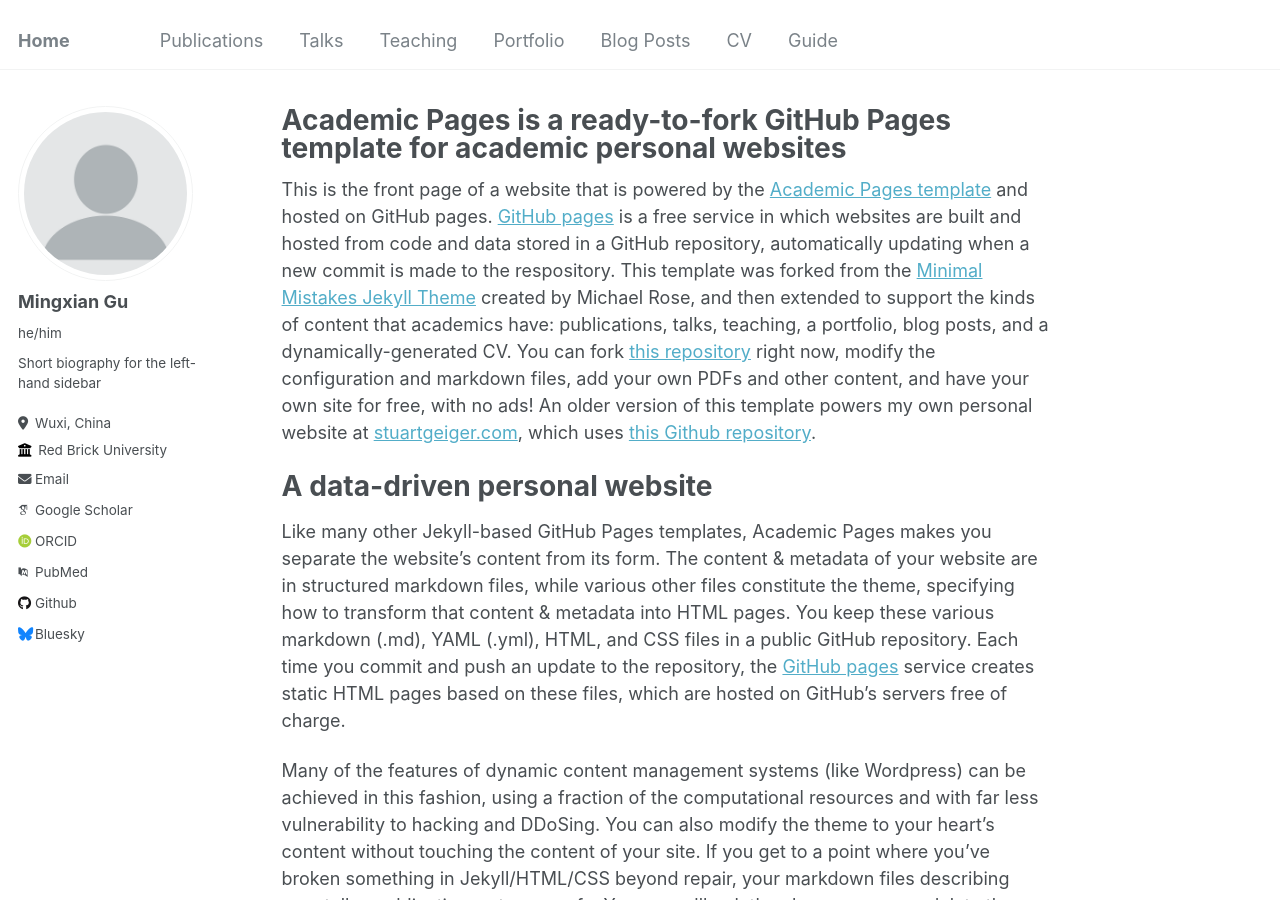
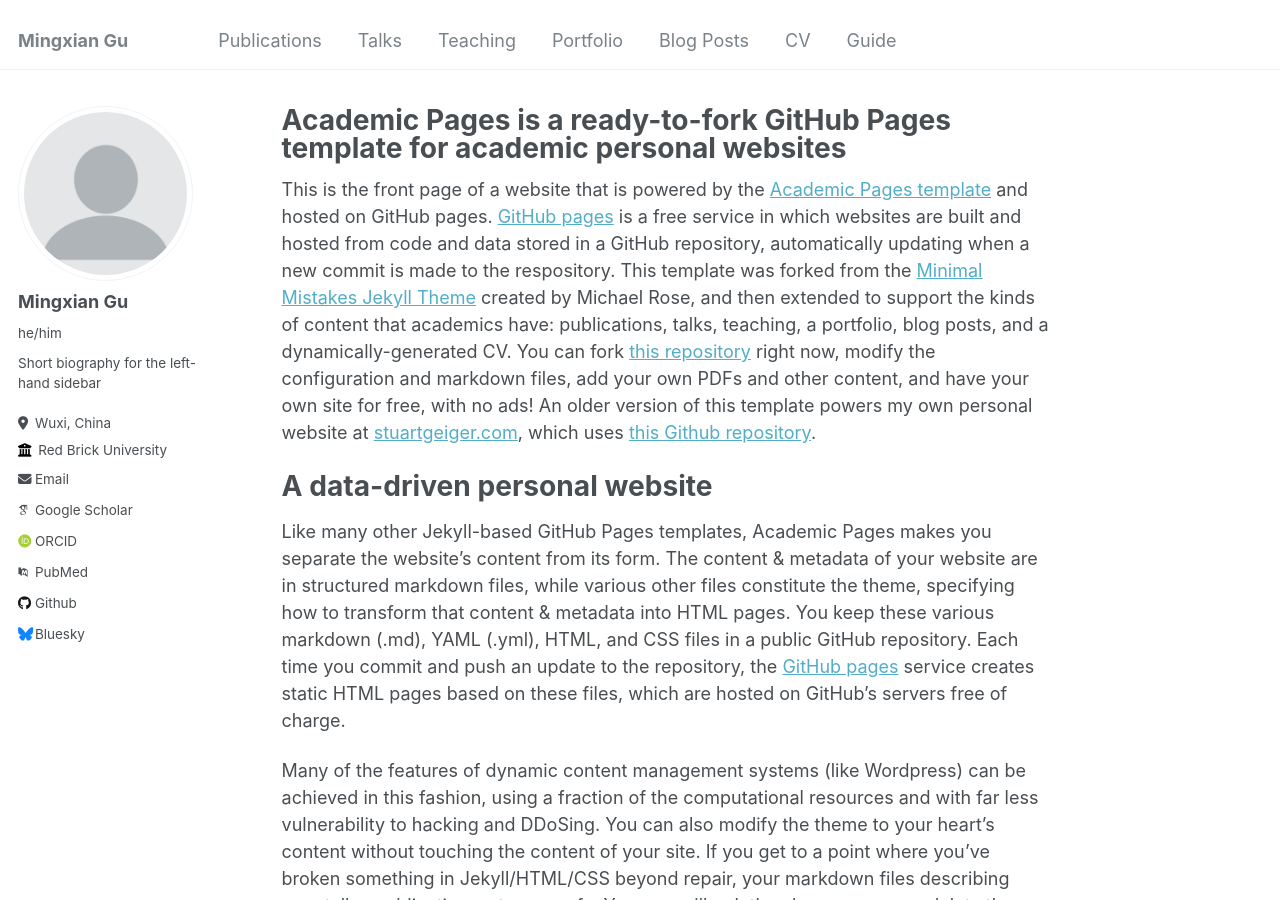
Before and after one commit to 0x7C08/0x7C08.github.io, a Jekyll site: the page built from _pages/about.md, in a window 1280 px wide and 900 px high. Built offline with Jekyll 4.4.1, drawn with Linux system fonts in a browser that asks for light colours; some web fonts are replaced.

Commit message:
Update _config.yml

```diff
--- a/_config.yml
+++ b/_config.yml
@@ -8,7 +8,7 @@
 
 # Basic Site Settings
 locale                   : "en-US"
-title                    : "Home"
+title                    : "Mingxian Gu"
 title_separator          : "-"
 name                     : &name "Your Name"
 description              : &description "personal description"
```
